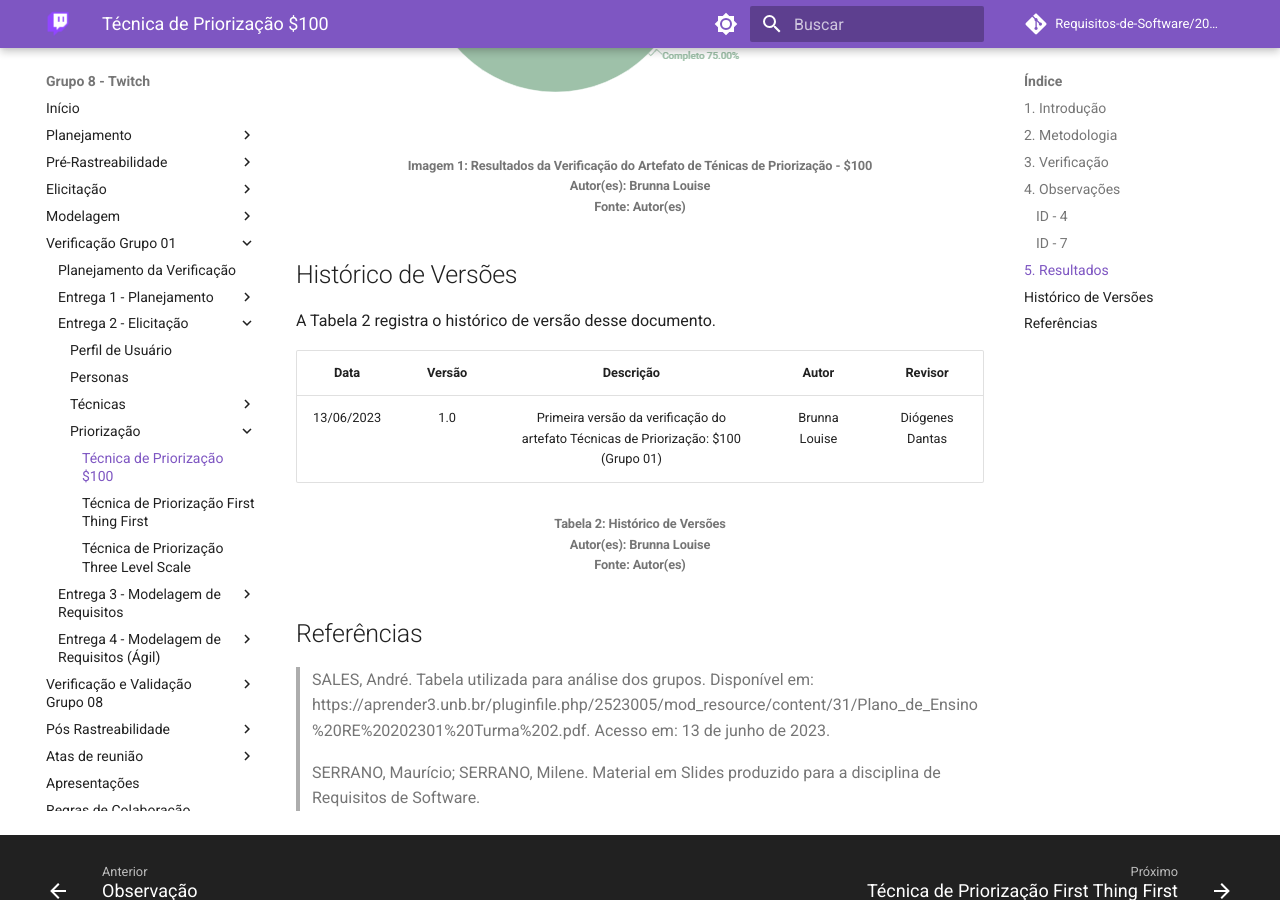
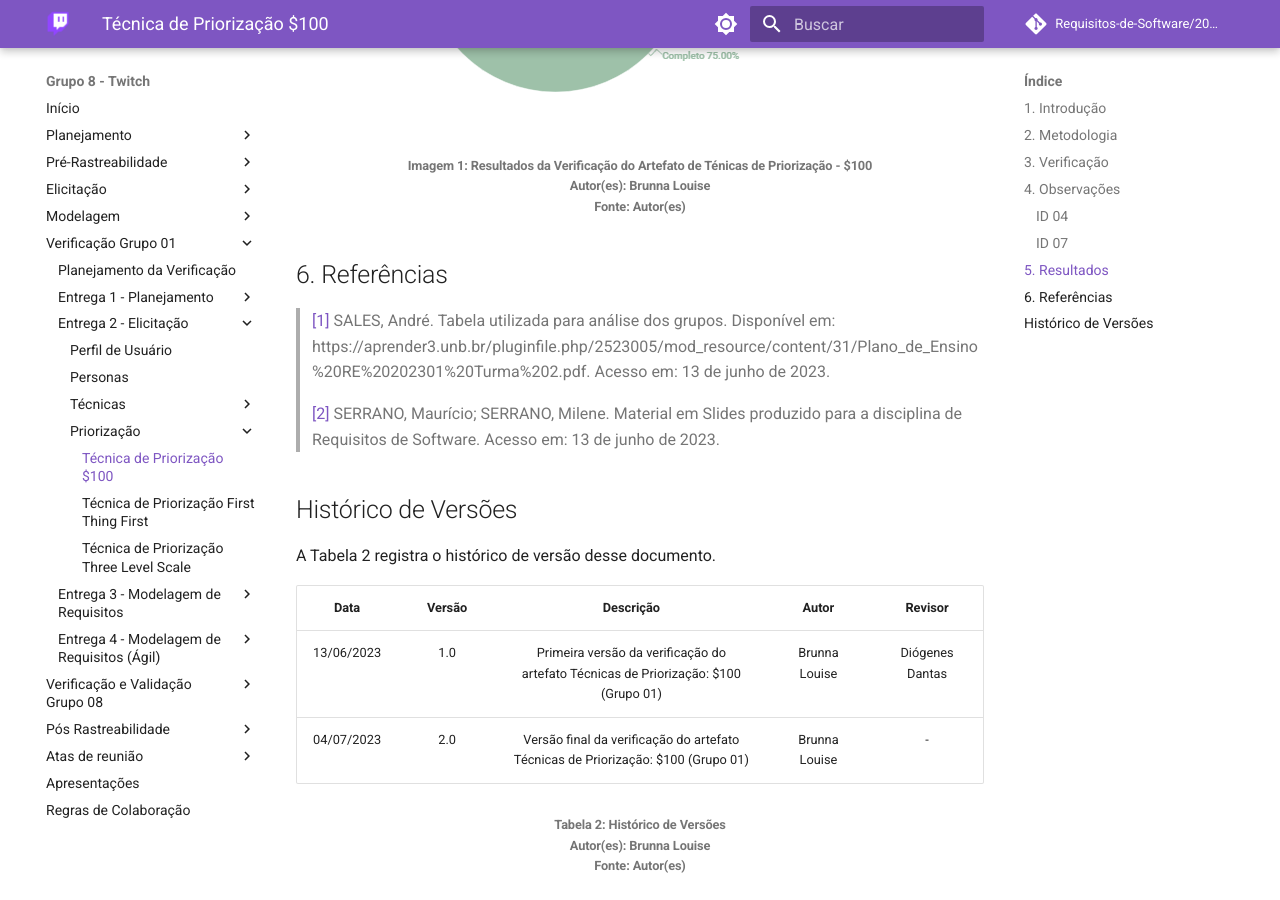
Before and after one commit to Requisitos-de-Software/2023.1-Twitch, an MkDocs documentation site: the page built from docs/verificacao_grupo01/verifica01_$100.md, in a window 1280 px wide and 900 px high, scrolled down 1913 px. Built offline with MkDocs 1.6.1 and Material for MkDocs 9.7.7, drawn with Linux system fonts in a browser that asks for light colours; comment, search, counter and statistics services are not loaded; some of the changed text lies outside the part shown.

Commit message:
versões finais dos artefatos de verificação grupo 01
artefatos de personas, especificação suplementar e técnica de priorização $100.
quem aprovar esse pr, coloque-se por favor como revisor!

```diff
--- a/docs/verificacao_grupo01/verifica01_$100.md
+++ b/docs/verificacao_grupo01/verifica01_$100.md
@@ -4,7 +4,7 @@
 É importante lembrar que a versão do artefato que foi verificada é a versão 1.1.
 
 ## 2. Metodologia
-Você pode conferir a metodologia utilizada para a verificação do Grupo 01 [nesse link](https://requisitos-de-software.github.io/2023.1-Twitch/verificacao_grupo01/planejamento/).
+Você pode conferir a metodologia utilizada para a verificação do Grupo 01 [nesse link](./planejamento.md).
 
 ## 3. Verificação
 
@@ -12,14 +12,14 @@
 
 | ID |Questão| Resultado da Verificação |
 | :---: | --- | :---: |
-| 01 | O artefato possui introdução.  | Completo |
-| 02 | O artefato possui histórico de versionamento completo (datas, descrição, autores, versão).  | Completo |
-| 03 |  O artefato apresenta as referências utilizadas na sua produção.  | Completo |
-| 04 | Tabelas e figuras utilizadas apresentam legendas e fontes.  | Incompleto |
-| 05 |  O artefato apresenta uma breve descrição sobre a técnica de priorização $100. | Completo |
-| 06 | Houve participação de cliente ou persona no processo de priorização $100.  | Completo |
-| 07 |  A soma dos valores atribuídos aos requisitos funcionais é 100. | Não realizado |
-| 08 | Além das técnicas MOSCoW e $100, foram utilizadas duas outras técnicas de priorização de requisitos.  | Completo |
+| 01 | O artefato possui introdução. [1](#1) | Completo |
+| 02 | O artefato possui histórico de versionamento completo (datas, descrição, autores, versão). [1](#1) | Completo |
+| 03 |  O artefato apresenta as referências utilizadas na sua produção. [1](#1) | Completo |
+| 04 | Tabelas e figuras utilizadas apresentam legendas e fontes. [1](#1) | Incompleto |
+| 05 |  O artefato apresenta uma breve descrição sobre a técnica de priorização $100. [2](#2) | Completo |
+| 06 | Houve participação de cliente ou persona no processo de priorização $100. [1](#1)  | Completo |
+| 07 | A soma dos valores atribuídos aos requisitos funcionais é 100. [2](#2) | Não realizado |
+| 08 | Além das técnicas MOSCoW e $100, foram utilizadas duas outras técnicas de priorização de requisitos. [1](#1) | Completo |
 
 <h6 align = "center"> Tabela 1: Checklist para Verificação do Artefato de Ténicas de Priorização - $100
 <br> Autor(es): Brunna Louise
@@ -27,11 +27,11 @@
 
 ## 4. Observações
 
-#### ID - 4
+#### ID 04
 
 Recomenda-se também que o Grupo 01 se atente a colocar legendas apropriadas nas imagens e tabelas que utilizarem em seus artefatos.
 
-#### ID - 7
+#### ID 07
 
 O artefato está de acordo com a maioria das questões de verificação propostas, no entanto, o Grupo 01 cometeu um grave erro ao utilizar essa técnica de priorização pois não levaram em conta que ao precificar os requisitos funcionais de acordo com sua importância, o valor máximo que o aplicativo em desenvolvimento deveria ter é 100 dólares.
 
@@ -43,6 +43,12 @@
 <br> Autor(es): Brunna Louise
 <br>Fonte: Autor(es)</h6>
 
+## 6. Referências
+
+> <a id="1">[1]</a> SALES, André. Tabela utilizada para análise dos grupos. Disponível em: https://aprender3.unb.br/pluginfile.php/2523005/mod_resource/content/31/Plano_de_Ensino%20RE%20202301%20Turma%202.pdf. Acesso em: 13 de junho de 2023.
+
+> <a id="2">[2]</a> SERRANO, Maurício; SERRANO, Milene. Material em Slides produzido para a disciplina de Requisitos de Software. Acesso em: 13 de junho de 2023.
+
 ## Histórico de Versões
 
 A Tabela 2 registra o histórico de versão desse documento.
@@ -50,13 +56,8 @@
 |**Data** | **Versão** | **Descrição** | **Autor** | **Revisor** |
 |:---: | :---: | :---: | :---: | :---: |
 |13/06/2023 | 1.0 | Primeira versão da verificação do artefato Técnicas de Priorização: $100 (Grupo 01) | Brunna Louise | Diógenes Dantas |
+|04/07/2023 | 2.0 | Versão final da verificação do artefato Técnicas de Priorização: $100 (Grupo 01) | Brunna Louise | - |
 
 <h6 align = "center"> Tabela 2: Histórico de Versões
 <br> Autor(es): Brunna Louise
 <br>Fonte: Autor(es)</h6>
-
-## Referências
-
->SALES, André. Tabela utilizada para análise dos grupos. Disponível em: https://aprender3.unb.br/pluginfile.php/2523005/mod_resource/content/31/Plano_de_Ensino%20RE%20202301%20Turma%202.pdf. Acesso em: 13 de junho de 2023.
-
->SERRANO, Maurício; SERRANO, Milene. Material em Slides produzido para a disciplina de Requisitos de Software.
```
Also changed, not shown: docs/verificacao_grupo01/verifica01_espsuplementar.md (+26 -24 lines), docs/verificacao_grupo01/verifica01_personas.md (+20 -19 lines).
